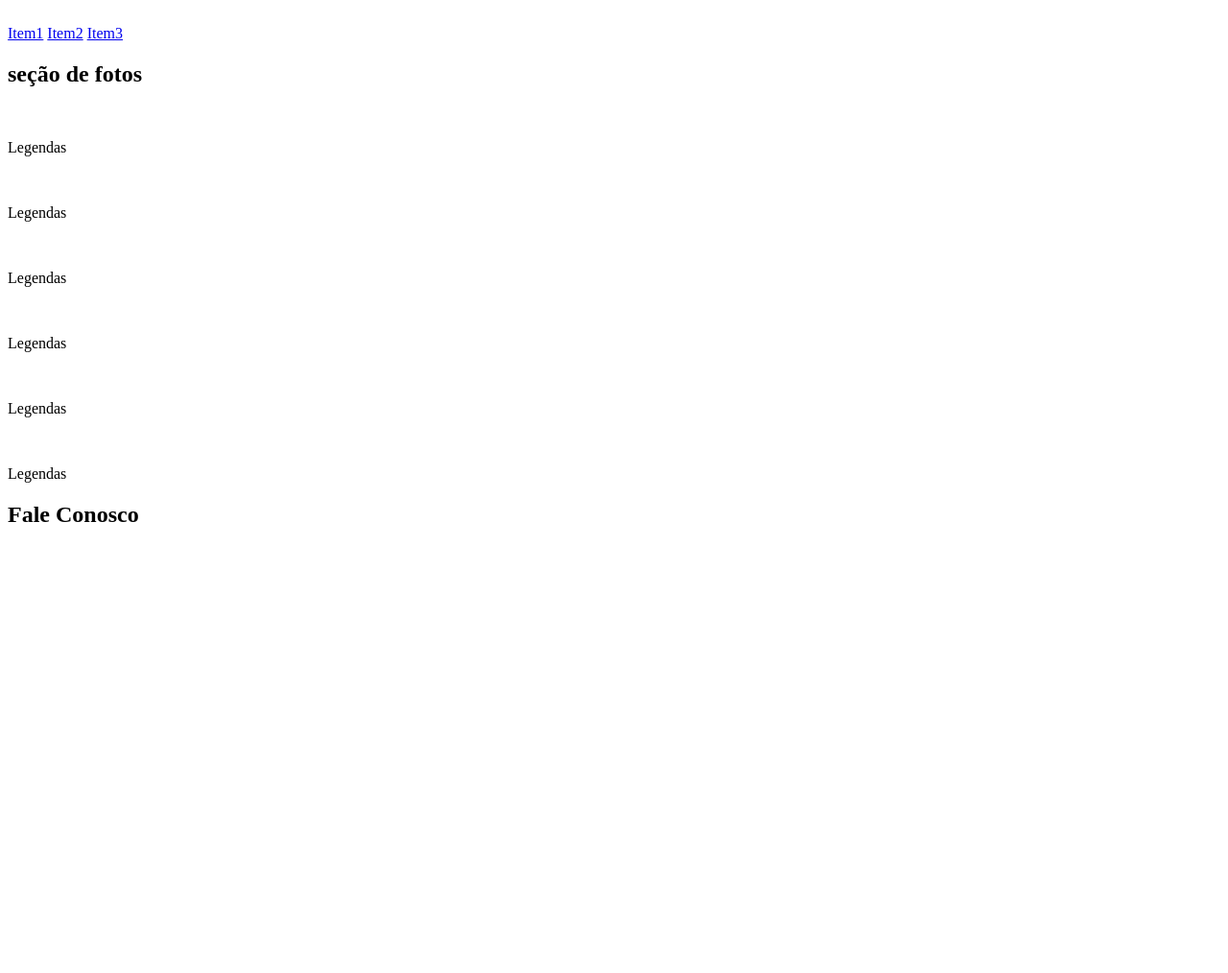
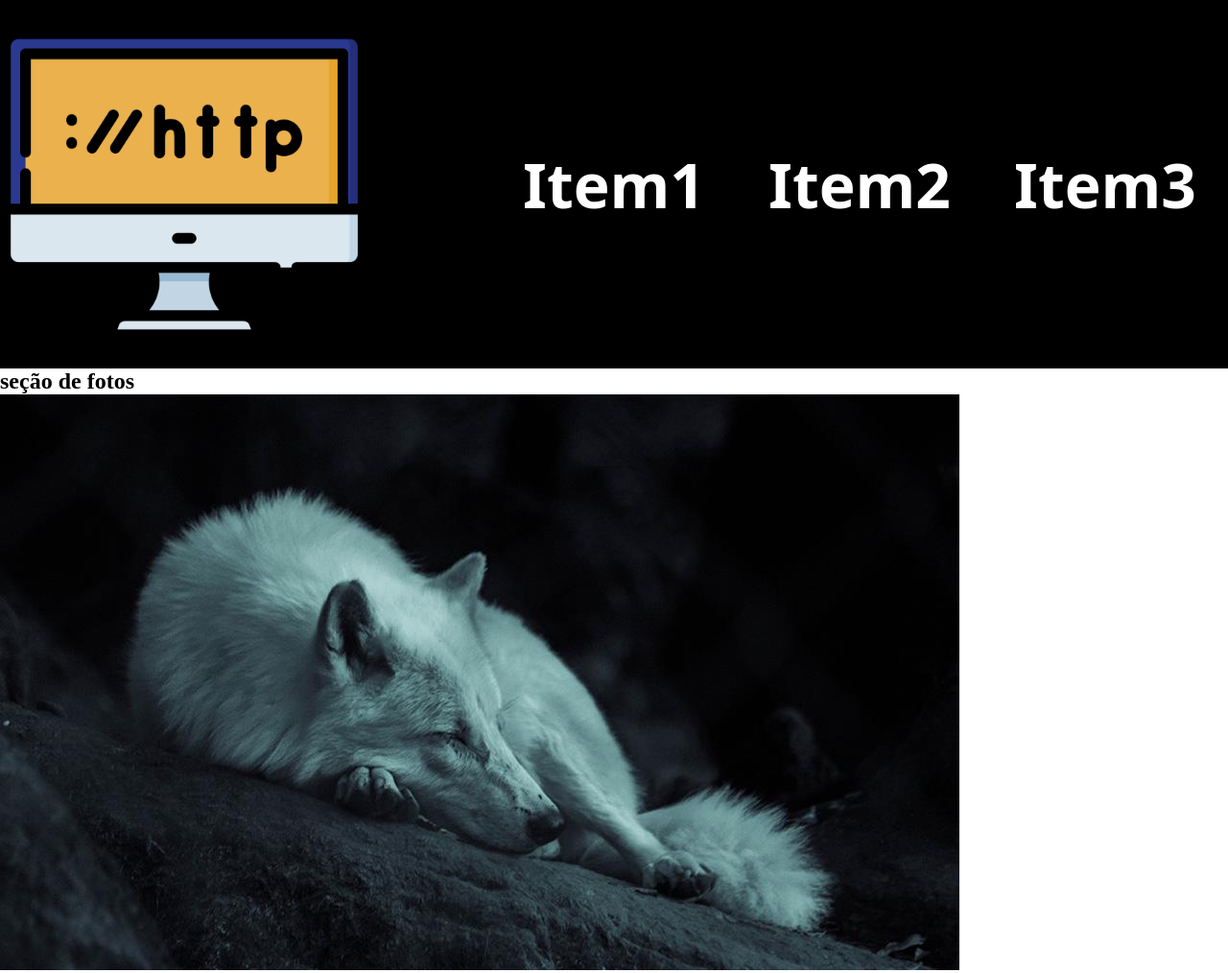
Before and after one commit to 1TDSPL-2023/rm98093, a plain HTML site: page index.html in a window 1280 px wide. Shown: the top 1014 px of the page at 96% size. Before the commit the page ends 800 px from the top, so only its background shows below. Drawn offline with Linux system fonts and the light colour scheme; files that its build step writes are made by us from their sources.

Commit message:
cabecalho finalizado

```diff
--- /dev/null
+++ b/css/style.css
@@ -0,0 +1,40 @@
+*{
+    margin: 0;
+    padding: 0;
+    box-sizing: border-box;
+}
+
+.cabecalho{
+    display: flex;
+    justify-content: space-between;
+    align-items: center;
+    flex-wrap: wrap;
+    background-color: #000000;
+}
+
+.cabecalho > nav{
+    display: flex;
+    justify-content: space-around;
+    width: 60%;
+    height: 100%;
+    flex-wrap: wrap;
+}
+
+.cabecalho img{
+    width: 30%;
+    max-width: 30%;
+}
+
+.cabecalho a{
+    text-decoration: none;
+    font-size: 4em;
+    font-family: system-ui, -apple-system, BlinkMacSystemFont, 'Segoe UI', Roboto, Oxygen, Ubuntu, Cantarell, 'Open Sans', 'Helvetica Neue', sans-serif;
+    font-weight: 700;
+    color: #fff;
+    text-align: center;
+}
+
+.cabecalho a:hover{
+    background-color: #fff;
+    color: black;
+}
--- a/index.html
+++ b/index.html
@@ -4,11 +4,12 @@
     <meta charset="UTF-8">
     <meta http-equiv="X-UA-Compatible" content="IE=edge">
     <meta name="viewport" content="width=device-width, initial-scale=1.0">
+    <link rel="stylesheet" href="style.css">
     <title>My layout</title>
 </head>
 <body>
     <header class="cabecalho">
-        <img src="" alt="">
+        <img src="./img/logo.png" alt="">
         <nav>
             <a href="#">Item1</a>
             <a href="#">Item2</a>
@@ -20,32 +21,32 @@
 
     <section>
         <div>
-            <img src="" alt="">
+            <img src="img/lobo1.jpg" alt="lobo">
             <p>Legendas</p>
         </div>
 
         <div>
-            <img src="" alt="">
+            <img src="img/lobo2.jpg" alt="lobo">
             <p>Legendas</p>
         </div>
 
         <div>
-            <img src="" alt="">
+            <img src="img/lobo3.jpg" alt="lobo">
             <p>Legendas</p>
         </div>
 
         <div>
-            <img src="" alt="">
+            <img src="img/lobo4.jpg" alt="lobo">
             <p>Legendas</p>
         </div>
 
         <div>
-            <img src="" alt="">
+            <img src="img/lobo5.jpg" alt="lobo">
             <p>Legendas</p>
         </div>
 
         <div>
-            <img src="" alt="">
+            <img src="img/lobo6.jpg" alt="lobo">
             <p>Legendas</p>
         </div>
     </section>
@@ -53,9 +54,9 @@
     <footer>
         <h2>Fale Conosco</h2>
         <nav>
-            <a href=""></a>
-            <a href=""></a>
-            <a href=""></a>
+            <a href=""><img src="./img/social-1.png" alt="logo github"></a>
+            <a href=""><img src="./img/social-2.png" alt="logo facebook"></a>
+            <a href=""><img src="./img/social-3.png" alt="logo twitter"></a>
         </nav>
     </footer>
 
```
